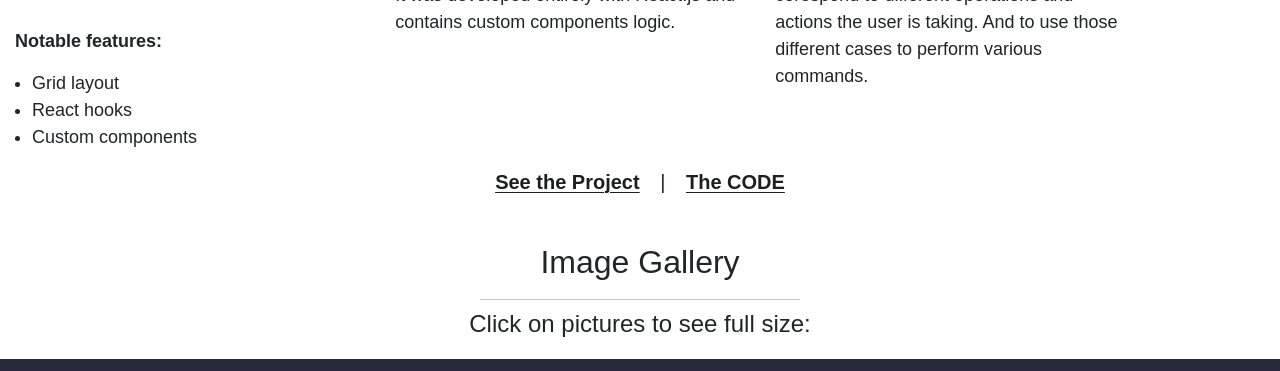
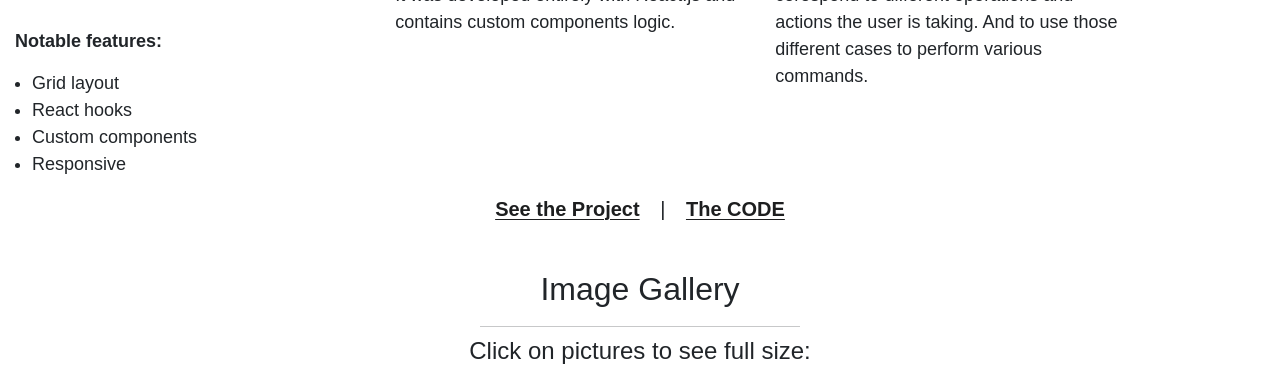
Before and after one commit to anchilla/portfolio_novi, a plain HTML site: page calcReact.html in a window 1280 px wide. Shown: the part 1106-1477 px from the top of the page. Drawn offline with nearby package versions, Linux system fonts and the light colour scheme.

Commit message:
Update calcReact.html

```diff
--- a/calcReact.html
+++ b/calcReact.html
@@ -61,6 +61,7 @@
 	 	<li>Grid layout</li>
 	 	<li>React hooks</li>
 	 	<li>Custom components</li>
+		<li>Responsive</li>
 
 	 </ul>
 	</div>
```
